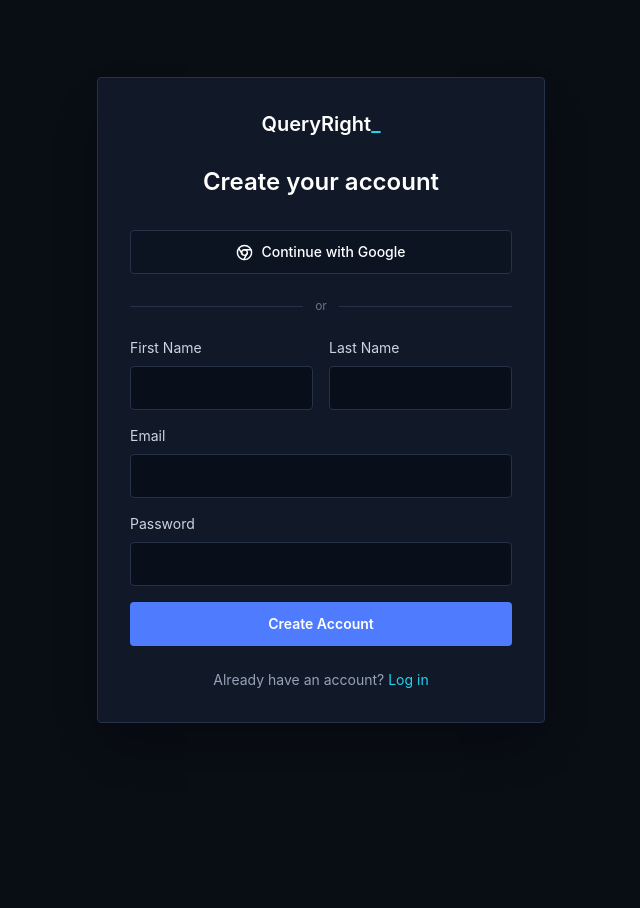
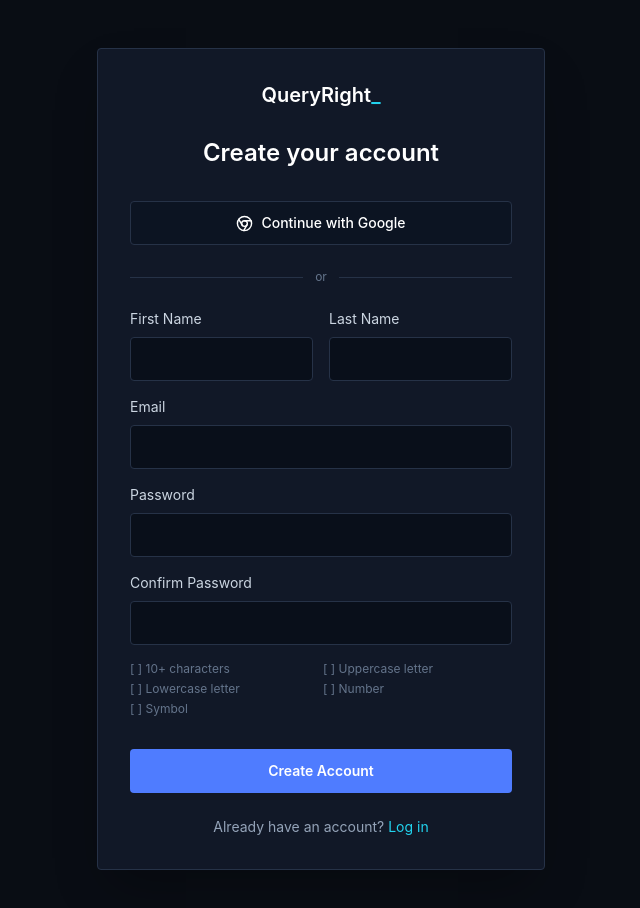
Before and after one commit to holygrail0063/SQL0.01, a Next.js app in the folder frontend/: page /signup in a window 1280 px wide. Shown: the top 908 px of the page, without its empty margins (319-959 px from the left). Before the commit the page ends 800 px from the top, so only its background shows below. Built offline with nearby package versions, Linux system fonts and the light colour scheme; no server answers.

Commit message:
Strengthen auth form security

```diff
--- a/frontend/components/AuthForm.tsx
+++ b/frontend/components/AuthForm.tsx
@@ -1,8 +1,9 @@
 "use client";
 
 import Link from "next/link";
+import Script from "next/script";
 import { Chrome } from "lucide-react";
-import { FormEvent, useState } from "react";
+import { FormEvent, useEffect, useState } from "react";
 import { BrandMark } from "@/components/BrandMark";
 import { isSupabaseConfigured, requireSupabase } from "@/lib/supabase";
 
@@ -13,18 +14,52 @@
   const [lastName, setLastName] = useState("");
   const [email, setEmail] = useState("");
   const [password, setPassword] = useState("");
+  const [confirmPassword, setConfirmPassword] = useState("");
+  const [captchaToken, setCaptchaToken] = useState("");
+  const [website, setWebsite] = useState("");
   const [message, setMessage] = useState<string | null>(null);
   const [error, setError] = useState<string | null>(null);
   const [loading, setLoading] = useState(false);
+
+  useEffect(() => {
+    function updateCaptcha(event: Event) {
+      setCaptchaToken(String((event as CustomEvent<string>).detail ?? ""));
+    }
+
+    window.addEventListener("queryright-captcha", updateCaptcha);
+    return () => window.removeEventListener("queryright-captcha", updateCaptcha);
+  }, []);
 
   async function submit(event: FormEvent<HTMLFormElement>) {
     event.preventDefault();
     setError(null);
     setMessage(null);
 
+    if (website) {
+      setError("Authentication failed. Please try again.");
+      return;
+    }
+
     if (!isSupabaseConfigured) {
       setError("Supabase is not configured yet. Add NEXT_PUBLIC_SUPABASE_URL and NEXT_PUBLIC_SUPABASE_PUBLISHABLE_KEY.");
       return;
+    }
+
+    if (captchaRequired && !captchaToken) {
+      setError("Please complete the security check.");
+      return;
+    }
+
+    if (mode === "signup") {
+      const passwordError = validatePassword(password);
+      if (passwordError) {
+        setError(passwordError);
+        return;
+      }
+      if (password !== confirmPassword) {
+        setError("Passwords do not match.");
+        return;
+      }
     }
 
     setLoading(true);
@@ -38,6 +73,7 @@
           password,
           options: {
             emailRedirectTo: `${window.location.origin}/onboarding`,
+            captchaToken: captchaToken || undefined,
             data: {
               first_name: cleanFirstName,
               last_name: cleanLastName,
@@ -48,12 +84,17 @@
         if (signUpError) throw signUpError;
         window.location.href = "/onboarding";
       } else if (mode === "login") {
-        const { error: loginError } = await client.auth.signInWithPassword({ email, password });
+        const { error: loginError } = await client.auth.signInWithPassword({
+          email,
+          password,
+          options: { captchaToken: captchaToken || undefined },
+        });
         if (loginError) throw loginError;
         window.location.href = "/dashboard";
       } else {
         const { error: resetError } = await client.auth.resetPasswordForEmail(email, {
           redirectTo: `${window.location.origin}/login`,
+          captchaToken: captchaToken || undefined,
         });
         if (resetError) throw resetError;
         setMessage("If an account exists for that email, password reset instructions have been sent.");
@@ -79,9 +120,13 @@
   }
 
   const title = mode === "signup" ? "Create your account" : mode === "forgot" ? "Reset your password" : "Welcome back";
+  const passwordChecks = getPasswordChecks(password);
 
   return (
     <main className="flex min-h-screen items-center justify-center bg-ink px-5 py-12">
+      {captchaRequired && (
+        <Script src="https://js.hcaptcha.com/1/api.js" strategy="afterInteractive" />
+      )}
       <section className="w-full max-w-md rounded border border-line bg-panel p-8 shadow-2xl shadow-black/30">
         <div className="mb-8 text-center">
           <BrandMark />
@@ -107,6 +152,16 @@
         )}
 
         <form className="space-y-4" onSubmit={submit}>
+          <input
+            aria-hidden="true"
+            autoComplete="off"
+            className="hidden"
+            onChange={(event) => setWebsite(event.target.value)}
+            tabIndex={-1}
+            type="text"
+            value={website}
+          />
+
           {mode === "signup" && (
             <div className="grid gap-4 sm:grid-cols-2">
               <label className="block text-sm text-slate-300">
@@ -148,13 +203,45 @@
               Password
               <input
                 className="mt-2 h-11 w-full rounded border border-line bg-[#090f1a] px-3 text-white outline-none focus:border-brand"
-                minLength={6}
+                minLength={mode === "signup" ? 10 : 6}
                 onChange={(event) => setPassword(event.target.value)}
                 required
                 type="password"
                 value={password}
               />
             </label>
+          )}
+
+          {mode === "signup" && (
+            <>
+              <label className="block text-sm text-slate-300">
+                Confirm Password
+                <input
+                  className="mt-2 h-11 w-full rounded border border-line bg-[#090f1a] px-3 text-white outline-none focus:border-brand"
+                  minLength={10}
+                  onChange={(event) => setConfirmPassword(event.target.value)}
+                  required
+                  type="password"
+                  value={confirmPassword}
+                />
+              </label>
+              <ul className="grid gap-1 text-xs text-slate-400 sm:grid-cols-2">
+                {passwordChecks.map((check) => (
+                  <li className={check.valid ? "text-success" : "text-slate-500"} key={check.label}>
+                    {check.valid ? "[ok]" : "[ ]"} {check.label}
+                  </li>
+                ))}
+              </ul>
+            </>
+          )}
+
+          {captchaRequired && (
+            <div
+              className="h-captcha"
+              data-callback="onQueryRightCaptcha"
+              data-expired-callback="onQueryRightCaptchaExpired"
+              data-sitekey={captchaSiteKey}
+            />
           )}
 
           {error && <p className="rounded border border-red-900/70 bg-red-950/40 p-3 text-sm text-red-100">{error}</p>}
@@ -183,3 +270,37 @@
     </main>
   );
 }
+
+const captchaSiteKey = process.env.NEXT_PUBLIC_HCAPTCHA_SITE_KEY;
+const captchaRequired = Boolean(captchaSiteKey);
+
+if (typeof window !== "undefined") {
+  window.onQueryRightCaptchaExpired = () => {
+    window.dispatchEvent(new CustomEvent("queryright-captcha", { detail: "" }));
+  };
+  window.onQueryRightCaptcha = (token: string) => {
+    window.dispatchEvent(new CustomEvent("queryright-captcha", { detail: token }));
+  };
+}
+
+function validatePassword(value: string): string | null {
+  const failed = getPasswordChecks(value).filter((check) => !check.valid);
+  return failed.length ? "Password must include at least 10 characters, uppercase and lowercase letters, a number, and a symbol." : null;
+}
+
+function getPasswordChecks(value: string) {
+  return [
+    { label: "10+ characters", valid: value.length >= 10 },
+    { label: "Uppercase letter", valid: /[A-Z]/.test(value) },
+    { label: "Lowercase letter", valid: /[a-z]/.test(value) },
+    { label: "Number", valid: /\d/.test(value) },
+    { label: "Symbol", valid: /[^A-Za-z0-9]/.test(value) },
+  ];
+}
+
+declare global {
+  interface Window {
+    onQueryRightCaptcha?: (token: string) => void;
+    onQueryRightCaptchaExpired?: () => void;
+  }
+}
```
Also changed, not shown: 2 other files (tests, documents, lock files or other folders).
